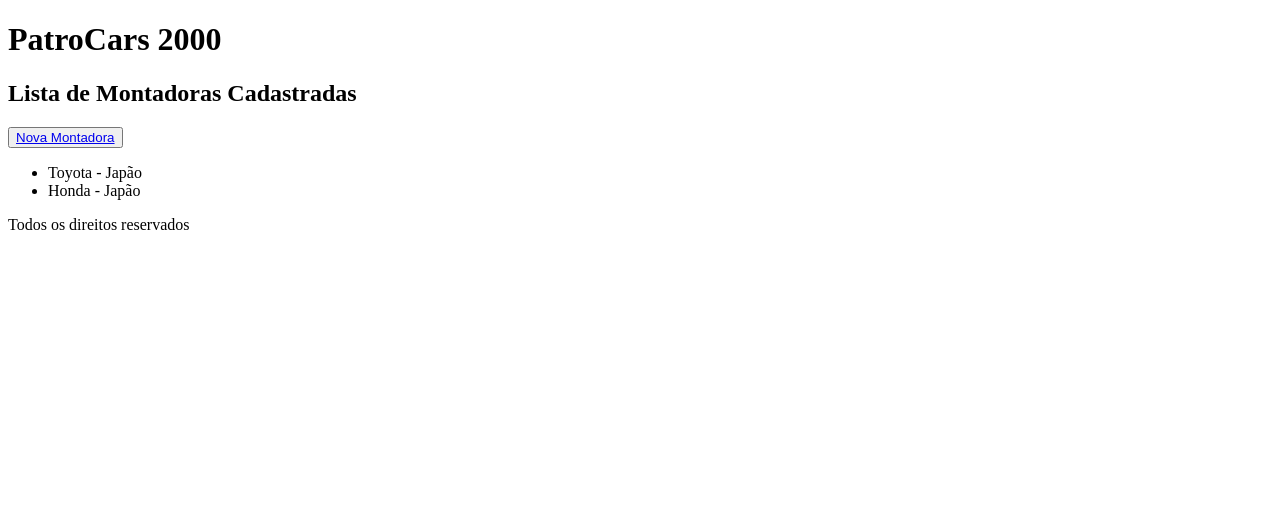
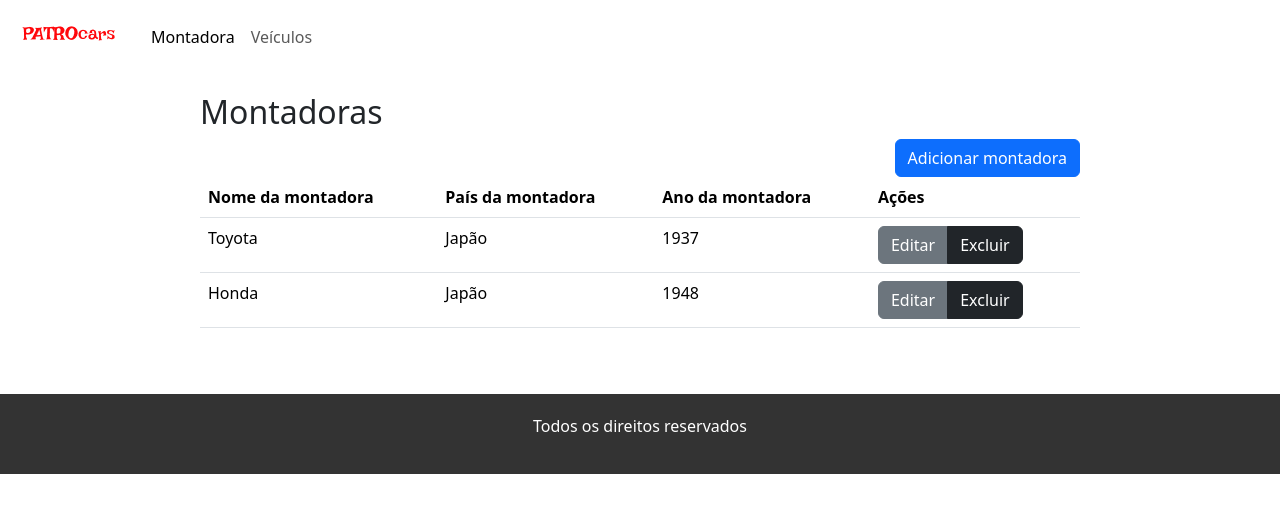
Before and after one commit to marianaandrxde/programacao-para-internet-ii, a FastAPI app: page /montadoras_list in a window 1280 px wide. Shown: the top 513 px of the page. Run offline with FastAPI, Linux system fonts and the light colour scheme.

Commit message:
feat: add montadora crud

```diff
--- a/patrocars-web-tradicional/main.py
+++ b/patrocars-web-tradicional/main.py
@@ -15,13 +15,14 @@ from view_models import InputMontadora
 app = FastAPI()
 
 app.mount('/static', StaticFiles(directory='static'), name='static')
+app.mount("/images", StaticFiles(directory="images"), name="images")
+
 
 templates = Jinja2Templates(directory='templates')
 
 # Montadora
 SQLModel.metadata.create_all(get_engine())
 
-montadoras = ['FIAT', 'Toyota', 'Nissan', 'Hyundai']
 montadoras: list[Montadora] = []
 
 repository = MontadoraRepository()
@@ -43,30 +44,38 @@ def montadora_form(request: Request):
   return templates.TemplateResponse(request, 'montadora_form.html')
 
 
-class MontadoraForm(BaseModel):
-  nome: str
+@app.get('/montadora_edit/{montadora_id}')
+async def montadora_form(request: Request, montadora_id: int):
+    montadora = repository.get_by_id(montadora_id)  # Obtém a montadora pelo ID
+    if not montadora:
+        return RedirectResponse('/montadoras_list', status_code=404)  # Ou outra lógica de erro
+    return templates.TemplateResponse("montadora_edit.html", {"request": request, "montadora": montadora})
+
+
+@app.get('/montadora_delete/{montadora_id}')
+async def montadora_form(request: Request, montadora_id: int):
+    montadora = repository.get_by_id(montadora_id)  # Obtém a montadora pelo ID
+    if not montadora:
+        return RedirectResponse('/montadoras_list', status_code=404)  # Ou outra lógica de erro
+    return templates.TemplateResponse("montadora_delete.html", {"request": request, "montadora": montadora})
 
 
 @app.post('/montadora_save')
 def montadora_save(request: Request, input: Annotated[InputMontadora, Form()]):
-  # Check --> pydantic model_dump
   montadora = Montadora(nome=input.nome, pais=input.pais, ano_fundacao=input.ano)
   repository.save(montadora)
   return RedirectResponse('/montadoras_list', status_code=303)
 
 
+@app.post('/montadora_edit/{montadora_id}')
+async def montadora_edit(montadora_id: int, request: Request, input: Annotated[InputMontadora, Form()]):
+    montadora = Montadora(nome=input.nome, pais=input.pais, ano_fundacao=input.ano)
+    repository.update(montadora_id, montadora)
+    return RedirectResponse('/montadoras_list', status_code=303)
 
 
-
-@app.get('/hello', response_class=HTMLResponse)
-def hello(request: Request):
-  return templates.TemplateResponse(
-    request, 'index.html', context={'name': 'João'}
-  )
-
-
-@app.post('/saudacao')
-def saudacao(request: Request, name: str = Form(...)):
-  return templates.TemplateResponse(
-    request, 'index.html', context={'name': name}
-  )
+@app.post('/montadora_delete/{montadora_id}')
+async def montadora_delete(montadora_id: int, request: Request, input: Annotated[InputMontadora, Form()]):
+    montadora = Montadora(nome=input.nome, pais=input.pais, ano_fundacao=input.ano)
+    repository.delete(montadora_id, montadora)
+    return RedirectResponse('/montadoras_list', status_code=303)
--- a/patrocars-web-tradicional/static/estilo.css
+++ b/patrocars-web-tradicional/static/estilo.css
@@ -1,3 +1,80 @@
-body{
-    background-color: cadetblue;
-  }
+.area-montadora {
+  background-color: white;
+  padding: 20px;
+  width: 50%;
+  height: 50%;
+  display: grid;
+  box-shadow: 2px 2px 10px rgba(0, 0, 0, 0.5); /* Sombra */
+}
+
+.action {
+  margin-right: 50px;
+}
+
+.form-group {
+  margin-bottom: 15px; /* Espaço entre os grupos de formulário */
+}
+
+body {
+  height: 100%;
+}
+
+main {
+  padding-right: 25px;
+  padding-left: 25%;
+}
+
+footer {
+  background-color: #333;
+  color: #fff;
+  padding: 20px;
+  text-align: center;
+  margin-top: auto;
+}
+
+main {
+  padding-top: 20px;
+  padding-left: 200px;
+  padding-right: 200px;
+
+}
+
+.area-montadora h4 {
+  color: red;
+}
+
+.area-form {
+  display: flex;
+  align-items: center;
+  justify-content: center;
+}
+
+footer {
+	background-color: #333;
+	color: #fff;
+	padding: 20px;
+	text-align: center;
+	margin-top: 50px;
+}
+
+.form-input {
+  background-color: white;
+  color: black;
+  margin-bottom: 10px;
+  padding: 10px;
+  border: 1px solid #ccc;
+  border-radius: 4px;
+}
+
+.form-submit {
+  background-color: green;
+  color: white;
+  border: green;
+  padding: 10px;
+  cursor: pointer;
+  border-radius: 8px;
+}
+
+.form-submit:hover {
+  background-color: darkgreen;
+}
--- a/patrocars-web-tradicional/templates/base.html
+++ b/patrocars-web-tradicional/templates/base.html
@@ -3,25 +3,45 @@
 <head>
   <meta charset="UTF-8">
   <meta name="viewport" content="width=device-width, initial-scale=1.0">
+  <link href="/static/estilo.css" rel="stylesheet"/>
+  <link href="https://cdn.jsdelivr.net/npm/bootstrap@5.3.3/dist/css/bootstrap.min.css" rel="stylesheet" integrity="sha384-QWTKZyjpPEjISv5WaRU9OFeRpok6YctnYmDr5pNlyT2bRjXh0JMhjY6hW+ALEwIH" crossorigin="anonymous">
   {% block extra_css %} {% endblock %}
   <title>{% block title %} PatroCars {% endblock %}</title>
 </head>
 <body>
 
-  <header>
-    <h1>PatroCars 2000</h1>
-  </header>
+  <nav class="navbar navbar-expand-lg bg-body-white">
+  <div class="container-fluid">
+    <a class="navbar-brand" href="/montadoras_list">
+      <img src="/images/logo-red.png" alt="Logo" class="d-inline-block align-text-top">
+    </a>
+    <button class="navbar-toggler" type="button" data-bs-toggle="collapse" data-bs-target="#navbarNav" aria-controls="navbarNav" aria-expanded="false" aria-label="Toggle navigation">
+      <span class="navbar-toggler-icon"></span>
+    </button>
+    <div class="collapse navbar-collapse" id="navbarNav">
+      <ul class="navbar-nav">
+        <li class="nav-item">
+          <a class="nav-link active" aria-current="page" href="/montadoras_list">Montadora</a>
+        </li>
+        <li class="nav-item">
+          <a class="nav-link" href="/montadoras_form">Veículos</a>
+        </li>
+      </ul>
+    </div>
+  </div>
+</nav>
 
   <main>
     <h2>{% block title_page %}{% endblock %}</h2>
     {% block content %}
     {% endblock %}
-
   </main>
 
-  <footer>
+  <footer class="footer">
     <p>Todos os direitos reservados</p>
   </footer>
 
+  <script src="https://cdn.jsdelivr.net/npm/@popperjs/core@2.11.8/dist/umd/popper.min.js" integrity="sha384-I7E8VVD/ismYTF4hNIPjVp/Zjvgyol6VFvRkX/vR+Vc4jQkC+hVqc2pM8ODewa9r" crossorigin="anonymous"></script>
+  <script src="https://cdn.jsdelivr.net/npm/bootstrap@5.3.3/dist/js/bootstrap.min.js" integrity="sha384-0pUGZvbkm6XF6gxjEnlmuGrJXVbNuzT9qBBavbLwCsOGabYfZo0T0to5eqruptLy" crossorigin="anonymous"></script>
 </body>
 </html>
--- a/patrocars-web-tradicional/templates/montadora_list.html
+++ b/patrocars-web-tradicional/templates/montadora_list.html
@@ -2,17 +2,37 @@
 
 {% block title %} Montadoras {% endblock %}
 
-{% block title_page %} Lista de Montadoras Cadastradas {% endblock %}
+{% block title_page %} Montadoras {% endblock %}
 
 {% block content %}
-    <div>
-      <button>
-        <a href="/montadoras_form">Nova Montadora</a>
-      </button>
-    </div>
-    <ul>
+<div class="d-flex justify-content-end">
+  <a href="/montadoras_form" class="btn btn-primary">Adicionar montadora</a>
+</div>
+<div class="area-form">
+  <table class="table">
+    <thead>
+      <tr>
+        <th scope="col">Nome da montadora</th>
+        <th scope="col">País da montadora</th>
+        <th scope="col">Ano da montadora</th>
+        <th scope="col">Ações</th>
+      </tr>
+    </thead>
+    <tbody>
       {% for montadora in montadoras %}
-        <li>{{ montadora.nome }} - {{ montadora.pais}}</li>
+      <tr>
+        <td>{{ montadora.nome }}</th>
+        <td>{{ montadora.pais }}</td>
+        <td>{{ montadora.ano_fundacao }}</td>
+        <td>
+          <div class="btn-group" role="group">
+            <a class="btn btn-secondary" href="/montadora_edit/{{ montadora.id }}">Editar</a>
+            <a class="btn btn-dark" href="/montadora_delete/{{ montadora.id }}"> Excluir</a>
+          </div>
+        </td>
+      </tr>
       {% endfor %}
-    </ul>
+    </tbody>
+  </table>
+</div>
 {% endblock %}
```
Also changed, not shown: patrocars-web-tradicional/persistence/montadora_repository.py (+30 -0 lines), patrocars-web-tradicional/templates/montadora_delete.html (added, +28 -0 lines), patrocars-web-tradicional/templates/montadora_edit.html (added, +28 -0 lines), patrocars-web-tradicional/templates/montadora_form.html (+13 -8 lines), patrocars-web-tradicional/images/logo-red.png (added), patrocars-web-tradicional/images/logo.png (added), patrocars-web-tradicional/montadoras.db.
